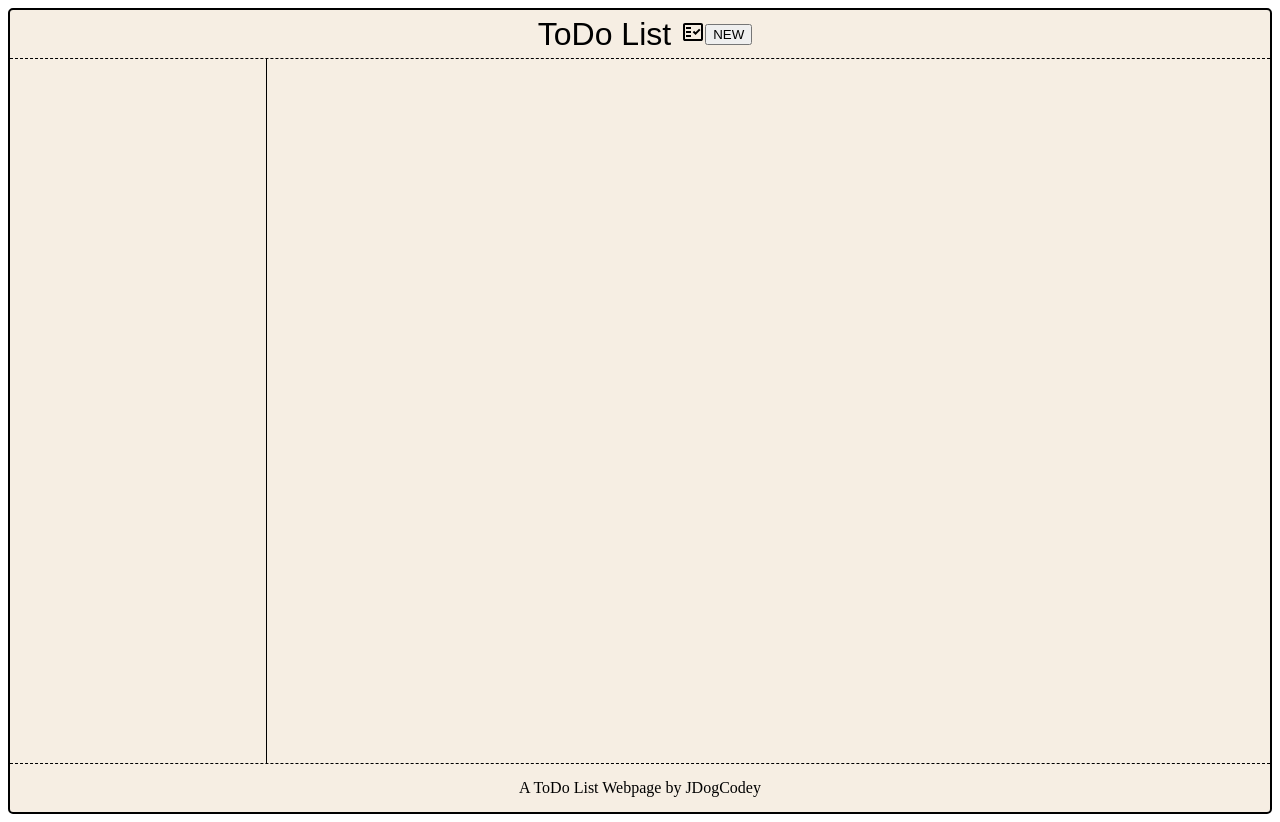
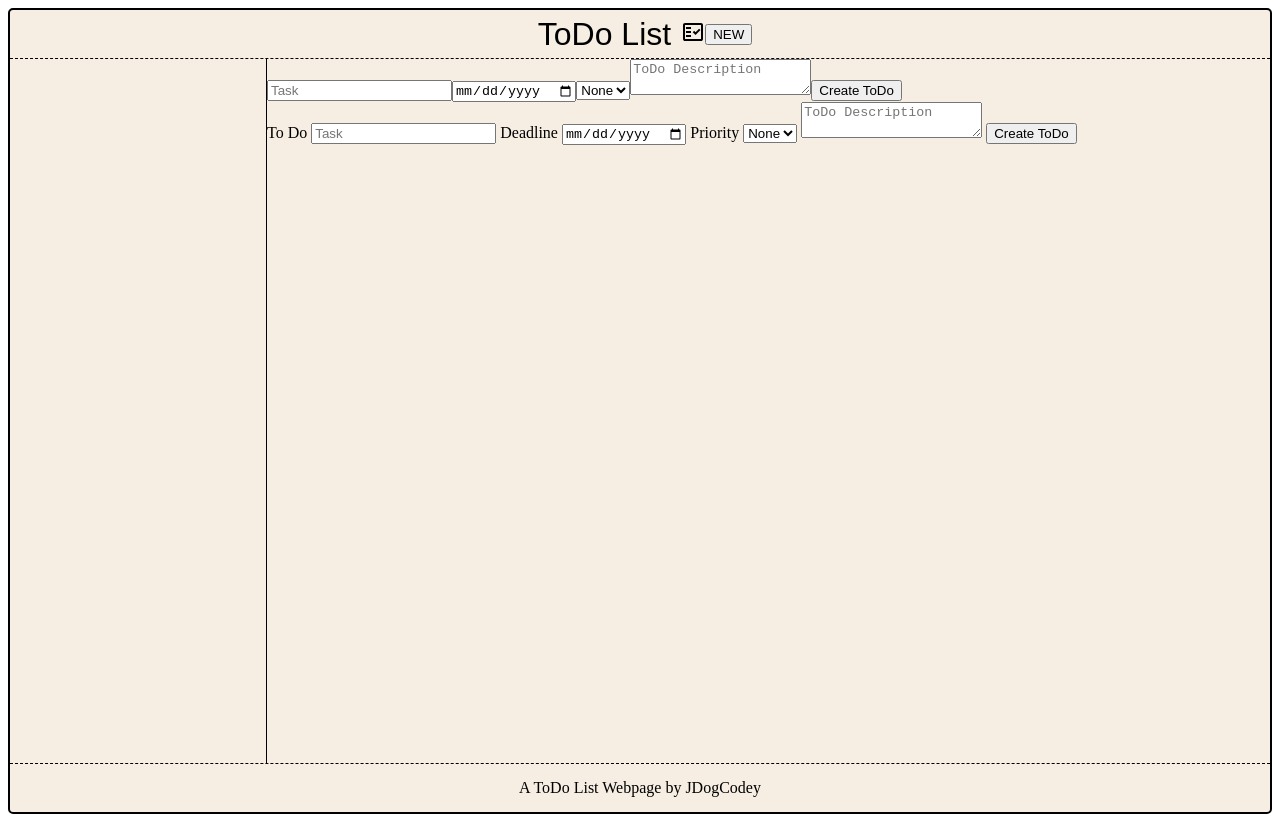
Before and after one commit to jdogcodey/todolist, a website built with webpack: page src/index.html in a window 1280 px wide. Both pictures are taken after a click on the button "NEW". Built offline with nearby package versions, Linux system fonts and the light colour scheme; a web font is replaced by a local one.

Commit message:
Added form in HTML to hide instead of JS

```diff
--- a/package.json
+++ b/package.json
@@ -15,6 +15,7 @@
     "webpack-cli": "^5.1.4"
   },
   "dependencies": {
+    "date-fns": "^3.6.0",
     "html-webpack-plugin": "^5.6.0"
   }
 }
--- a/src/createform.js
+++ b/src/createform.js
@@ -0,0 +1,50 @@
+// Function to add a form to the page to input data
+
+function openForm() {
+  const form = document.createElement("form");
+  document.querySelector("#right-column").prepend(form);
+  form.appendChild(document.createElement("label")).for = "todoname";
+  const name = document.createElement("input");
+  name.type = "text";
+  name.name = "toDoName";
+  name.placeholder = "Task";
+  name.id = "todoname";
+  form.appendChild(name);
+  const deadline = document.createElement("input");
+  form.appendChild(document.createElement("label")).for = "deadline";
+  deadline.type = "date";
+  deadline.name = "deadlineDate";
+  deadline.id = "deadline";
+  form.appendChild(deadline);
+  const priority = document.createElement("select");
+  form.appendChild(document.createElement("label")).for = "priority";
+  priority.name = "priorityOption";
+  priority.id = "priority";
+  form.appendChild(priority);
+  const valNone = document.createElement("option");
+  valNone.value = "None";
+  valNone.textContent = "None";
+  priority.appendChild(valNone);
+  const valLow = document.createElement("option");
+  valLow.value = "Low";
+  valLow.textContent = "Low";
+  priority.appendChild(valLow);
+  const valMed = document.createElement("option");
+  valMed.value = "Med";
+  valMed.textContent = "Med";
+  priority.appendChild(valMed);
+  const valHigh = document.createElement("option");
+  valHigh.value = "High";
+  valHigh.textContent = "High";
+  priority.appendChild(valHigh);
+  const description = document.createElement("textarea");
+  description.name = "Description";
+  description.placeholder = "ToDo Description";
+  form.appendChild(description);
+  const submit = document.createElement("input");
+  submit.type = "submit";
+  submit.value = "Create ToDo";
+  form.appendChild(submit);
+}
+
+export { openForm };
--- a/src/index.html
+++ b/src/index.html
@@ -14,7 +14,23 @@
     </header>
     <main>
         <div id="left-column"></div>
-        <div id="right-column"></div>
+        <div id="right-column">
+            <form>
+                <label for="to-do-name">To Do</label>
+                <input type="text" name="name" placeholder="Task" id="to-do-name">
+                <label for="deadline">Deadline</label>
+                <input type="date" name="deadline" id="deadline">
+                <label for="priority">Priority</label>
+                <select name="priority" id="priority">
+                    <option value="None">None</option>
+                    <option value="Low">Low</option>
+                    <option value="Med">Med</option>
+                    <option value="High">High</option>
+                </select>
+                <textarea name="description" placeholder="ToDo Description"></textarea>
+                <input type="submit" value="Create ToDo">
+            </form>
+        </div>
     </main>
     <footer>
         <p>A ToDo List Webpage by JDogCodey</p>
--- a/src/index.js
+++ b/src/index.js
@@ -22,4 +22,8 @@ newToDo(
   "Description goes here"
 );
 
-document.querySelector("#open-form").addEventListener("click", openForm(input));
+console.log(globalToDoList);
+
+document.querySelector("#open-form").addEventListener("click", () => {
+  openForm();
+});
```
Also changed, not shown: createform.js (deleted, +0 -9 lines), 1 other file.
